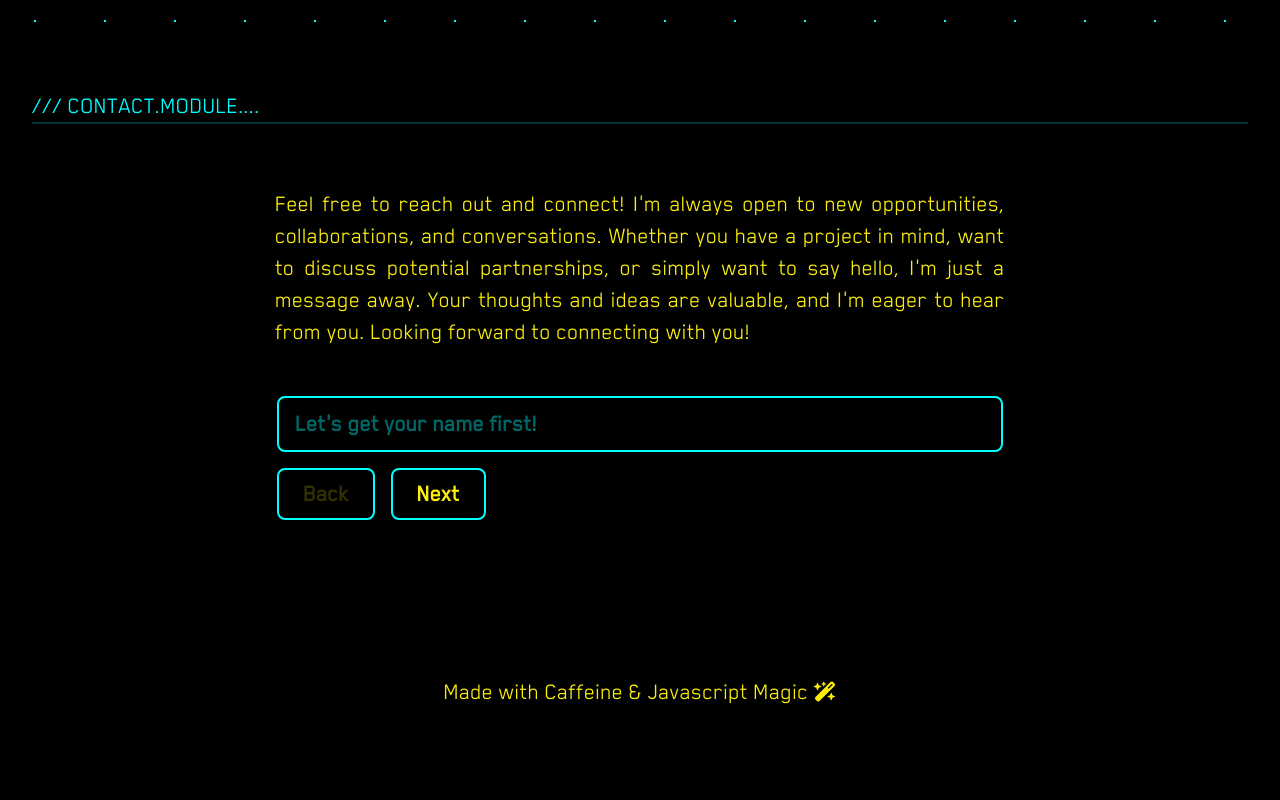
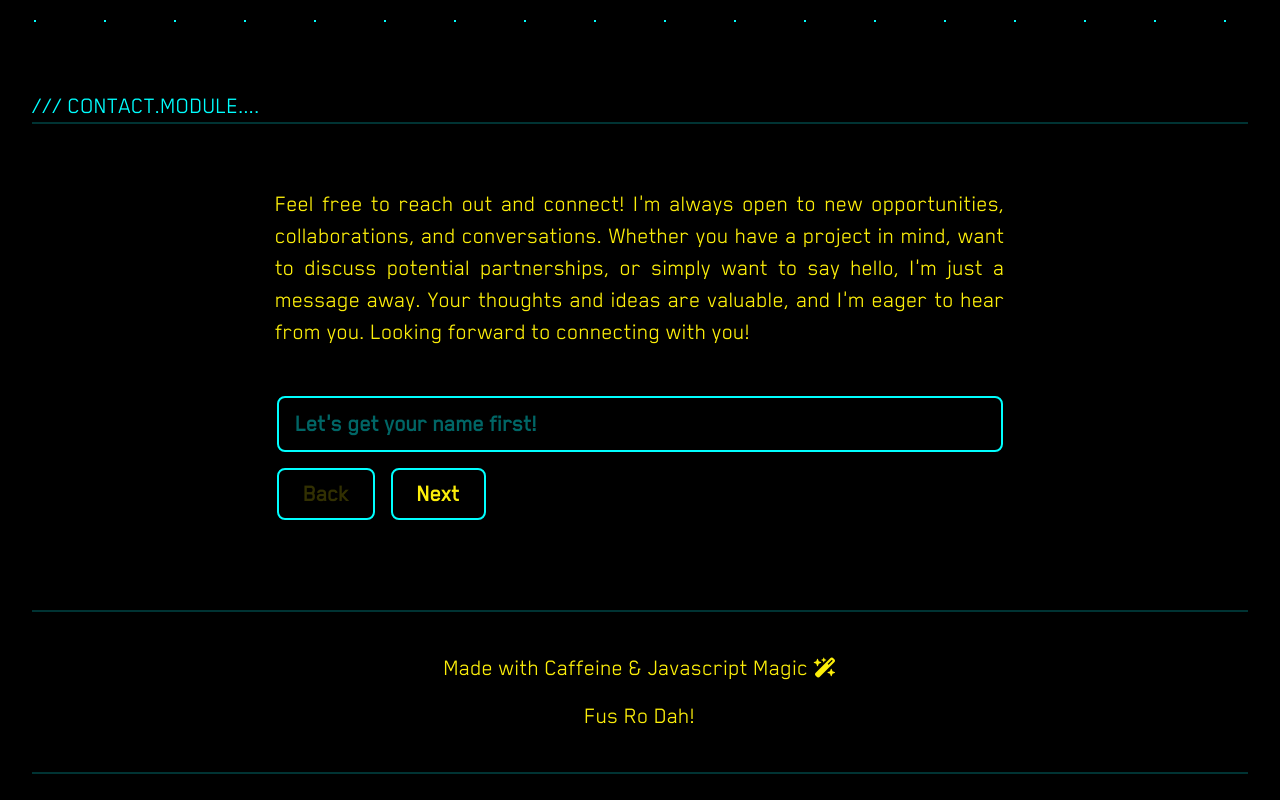
Before and after one commit to Abheelash-Mishra/Portfolio-Website, a React (Vite) app: page / in a window 1280 px wide. Shown: the part 4368-5168 px from the top of the page. Built offline with nearby package versions, Linux system fonts and the light colour scheme.

Commit message:
Footer component complete

```diff
--- a/src/components/Footer.jsx
+++ b/src/components/Footer.jsx
@@ -1,9 +1,34 @@
 const Footer = () => {
+	const randomLines = [
+		"My laptop can finally rest from its job as a room heater. Thanks Blender!",
+		"Heard about Outer Wilds? Trust me, it's phenomenal. Peak world-building and game design.",
+		"Oh Wow! Looks like the random function chose you to see this little easter egg. Click",
+		"UV Unwrapping awaits those in the deepest parts of the afterlife.",
+		"Ever had a piece of code just NOT work, spend hours trying to debug it, only to somehow fix it by simply rerunning the dev environment? I need a break.",
+		"Fus Ro Dah!",
+	]
+
+	const idx = Math.floor(Math.random() * randomLines.length);
 	return (
 		<div className={ "flex flex-col justify-center items-center bg-black text-cyberpunkYellow h-[200px] w-full text-2xl m-2" }>
-			<h1 className={"m-2"}>
-				Made with Caffeine & Javascript Magic <i className="fa-solid fa-wand-magic-sparkles text-xl" />
+			<div className={ "w-full" }>
+				<h1 className={ "text-2xl text-aqua mb-8 mx-8 border-b-2 border-aqua/20" }></h1>
+			</div>
+			<h1 className={ "m-2" }>
+				Made with Caffeine & Javascript Magic <i className="fa-solid fa-wand-magic-sparkles text-xl"/>
 			</h1>
+			<h1 className={ "w-2/3 m-2 text-center flex justify-center" }>
+				{ randomLines[idx] }
+				{ idx === 2 && (
+					<a href="https://www.youtube.com/watch?v=dQw4w9WgXcQ" target="_blank" rel="noreferrer">
+						<span className={ "pl-1 text-aqua" }> Here</span>
+					</a>
+				) }
+			</h1>
+
+			<div className={ "w-full" }>
+				<h1 className={ "text-2xl text-aqua mt-8 mx-8 border-b-2 border-aqua/20" }></h1>
+			</div>
 		</div>
 	);
 };
```
